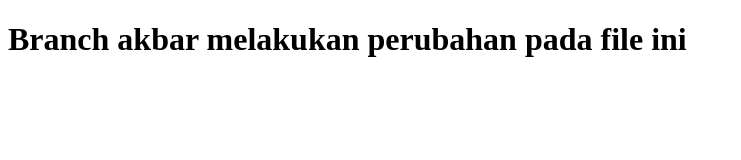
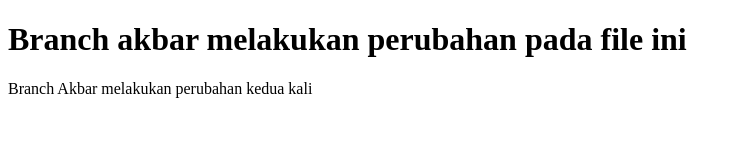
Before and after one commit to Akbaranggit/Akbar-TaskGItGUI, a plain HTML site: page index.html in a window 1280 px wide. Shown: the whole page, without its empty margins (0-741 px from the left). Drawn offline with Linux system fonts and the light colour scheme.

Commit message:
Branch Akbar melakukan perubahan kedua kali #Branch & commit

```diff
--- a/index.html
+++ b/index.html
@@ -8,5 +8,6 @@
 </head>
 <body>
     <h1>Branch akbar melakukan perubahan pada file ini</h1>
+    <p>Branch Akbar melakukan perubahan kedua kali</p>
 </body>
 </html>
```
